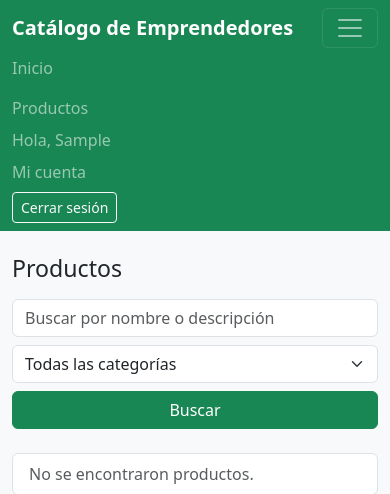
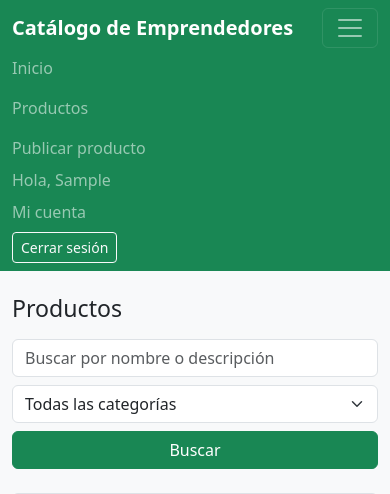
Before and after one commit to jonnett/Emprendimiento_catalogo_productos, a Django app: page /productos/ in a window 390 px wide, after a click that opens the changed part. Shown: the top 494 px of the page. Run offline with Django 5.2, Linux system fonts and the light colour scheme; the visitor is signed in with stand-in values (Sample User, id 1); data that the repository does not hold is empty.

Commit message:
1.1.0
Crear, editar y eliminar productos con confirmacion, mensajes y validacion propia

```diff
--- a/catalogo/urls.py
+++ b/catalogo/urls.py
@@ -12,4 +12,7 @@ urlpatterns = [
     # <int:pk> captura un numero de la URL y se lo pasa a la vista como el parametro pk.
     # Si en la URL viene algo que no es numero, Django ni siquiera llama a la vista y responde 404.
     path("productos/<int:pk>/", views.detalle, name="detalle"),
+    path("productos/nuevo/", views.crear_producto, name="crear"),
+    path("productos/<int:pk>/editar/", views.editar_producto, name="editar"),
+    path("productos/<int:pk>/eliminar/", views.eliminar_producto, name="eliminar"),
 ]
--- a/catalogo/views.py
+++ b/catalogo/views.py
@@ -1,9 +1,12 @@
+from django.contrib import messages
+from django.contrib.auth.decorators import login_required
 from django.core.paginator import Paginator
 from django.db.models import Q
-from django.shortcuts import get_object_or_404, render
+from django.shortcuts import get_object_or_404, redirect, render
 
 from pedidos.models import Pedido
 
+from .forms import ProductoForm
 from .models import Categoria, Producto
 
 
@@ -92,3 +95,68 @@ def detalle(request, pk):
         pk=pk,
     )
     return render(request, "catalogo/detalle.html", {"producto": producto})
+
+
+@login_required
+def crear_producto(request):
+    """Publicar un producto nuevo. El vendedor es siempre el usuario con la sesion."""
+
+    if request.method == "POST":
+        form = ProductoForm(request.POST, vendedor=request.user)
+        if form.is_valid():
+            # commit=False arma el producto con los datos del formulario pero todavia no lo guarda.
+            # Lo necesito asi para ponerle el vendedor antes, porque ese campo no viene en el formulario.
+            # Si el vendedor viniera en el formulario, cualquiera podria publicar a nombre de otro.
+            producto = form.save(commit=False)
+            producto.vendedor = request.user
+            producto.save()
+            messages.success(request, f"El producto «{producto.nombre}» fue publicado.")
+            return redirect("catalogo:detalle", pk=producto.pk)
+        messages.error(request, "No se pudo publicar el producto, revisa los errores del formulario.")
+    else:
+        form = ProductoForm(vendedor=request.user)
+
+    contexto = {"form": form, "titulo": "Publicar producto", "boton": "Publicar"}
+    return render(request, "catalogo/producto_form.html", contexto)
+
+
+@login_required
+def editar_producto(request, pk):
+    """Editar un producto existente. Uso la misma plantilla que para crear."""
+
+    producto = get_object_or_404(Producto, pk=pk)
+
+    if request.method == "POST":
+        # Con instance el formulario actualiza este producto en vez de crear uno nuevo.
+        form = ProductoForm(request.POST, instance=producto, vendedor=producto.vendedor)
+        if form.is_valid():
+            form.save()
+            messages.success(request, "Los cambios fueron guardados.")
+            return redirect("catalogo:detalle", pk=producto.pk)
+        messages.error(request, "No se pudieron guardar los cambios, revisa los errores del formulario.")
+    else:
+        # Al abrir la pagina el formulario viene precargado con los datos actuales del producto.
+        form = ProductoForm(instance=producto, vendedor=producto.vendedor)
+
+    contexto = {"form": form, "producto": producto, "titulo": "Editar producto", "boton": "Guardar cambios"}
+    return render(request, "catalogo/producto_form.html", contexto)
+
+
+@login_required
+def eliminar_producto(request, pk):
+    """Eliminar un producto pidiendo confirmacion antes."""
+
+    producto = get_object_or_404(Producto, pk=pk)
+
+    # Con GET solo muestro la pagina de confirmacion, no borro nada.
+    # El borrado real pasa solo con POST, cuando el usuario aprieta el boton de confirmar.
+    # Asi un enlace o un clic por error no puede eliminar un producto.
+    if request.method == "POST":
+        nombre = producto.nombre
+        producto.delete()
+        messages.success(request, f"El producto «{nombre}» fue eliminado.")
+        return redirect("catalogo:listado")
+
+    # Cuento los pedidos para avisar que tambien se borran, porque Pedido tiene on_delete CASCADE.
+    contexto = {"producto": producto, "total_pedidos": producto.pedidos.count()}
+    return render(request, "catalogo/producto_confirmar_eliminar.html", contexto)
--- a/templates/base.html
+++ b/templates/base.html
@@ -23,6 +23,9 @@ Uso Bootstrap desde CDN para tener un diseño ordenado sin escribir mucho CSS.
                 <ul class="navbar-nav me-auto">
                     <li class="nav-item"><a class="nav-link" href="{% url 'catalogo:portada' %}">Inicio</a></li>
                     <li class="nav-item"><a class="nav-link" href="{% url 'catalogo:listado' %}">Productos</a></li>
+                    {% if user.is_authenticated %}
+                        <li class="nav-item"><a class="nav-link" href="{% url 'catalogo:crear' %}">Publicar producto</a></li>
+                    {% endif %}
                 </ul>
                 {% comment %}
                 Menu que cambia segun haya sesion. user.is_authenticated es verdadero si el usuario inicio sesion.
```
Also changed, not shown: catalogo/forms.py (added, +65 -0 lines), catalogo/templates/catalogo/detalle.html (+11 -1 lines), catalogo/templates/catalogo/producto_confirmar_eliminar.html (added, +32 -0 lines), catalogo/templates/catalogo/producto_form.html (added, +34 -0 lines).
